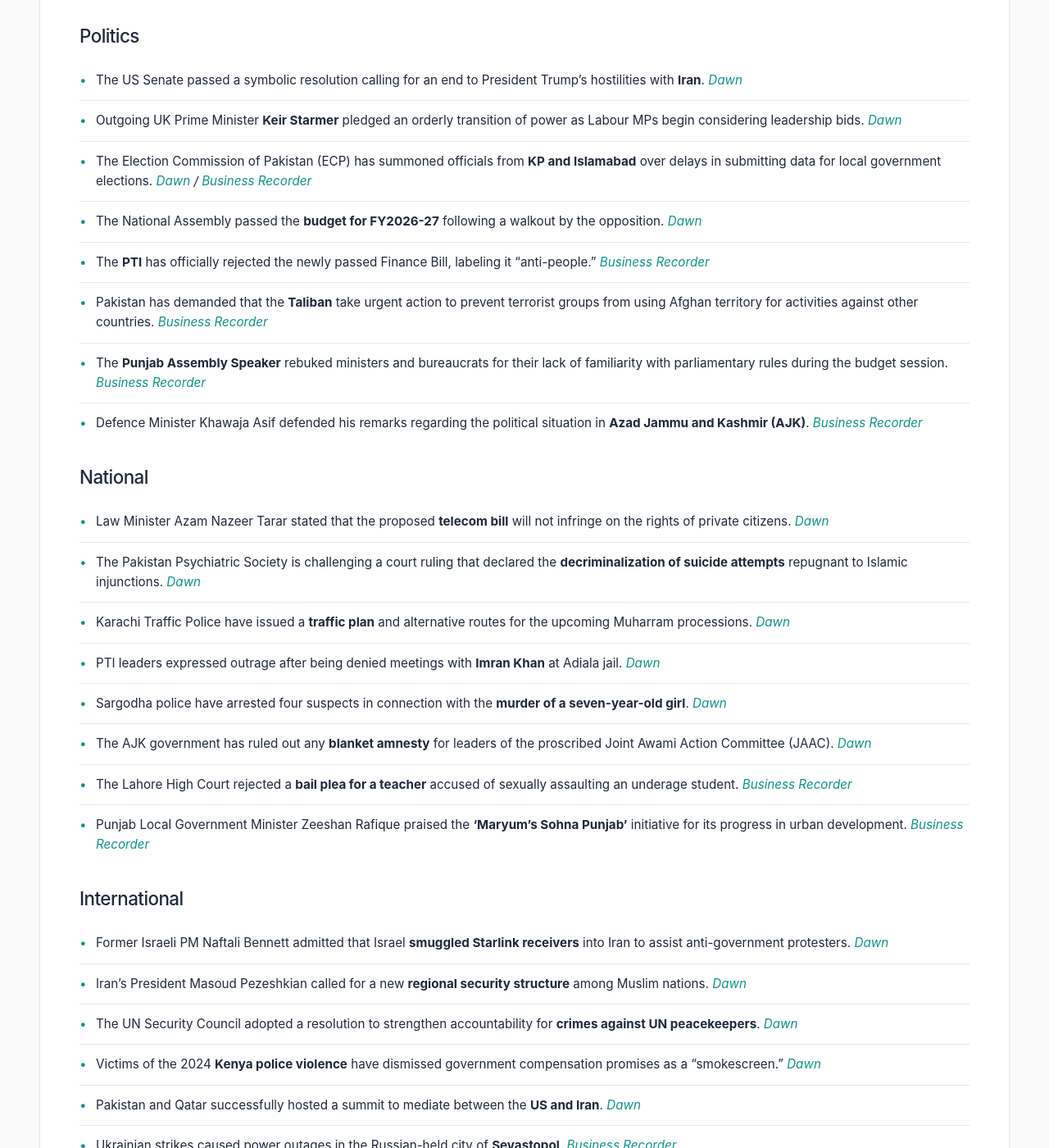
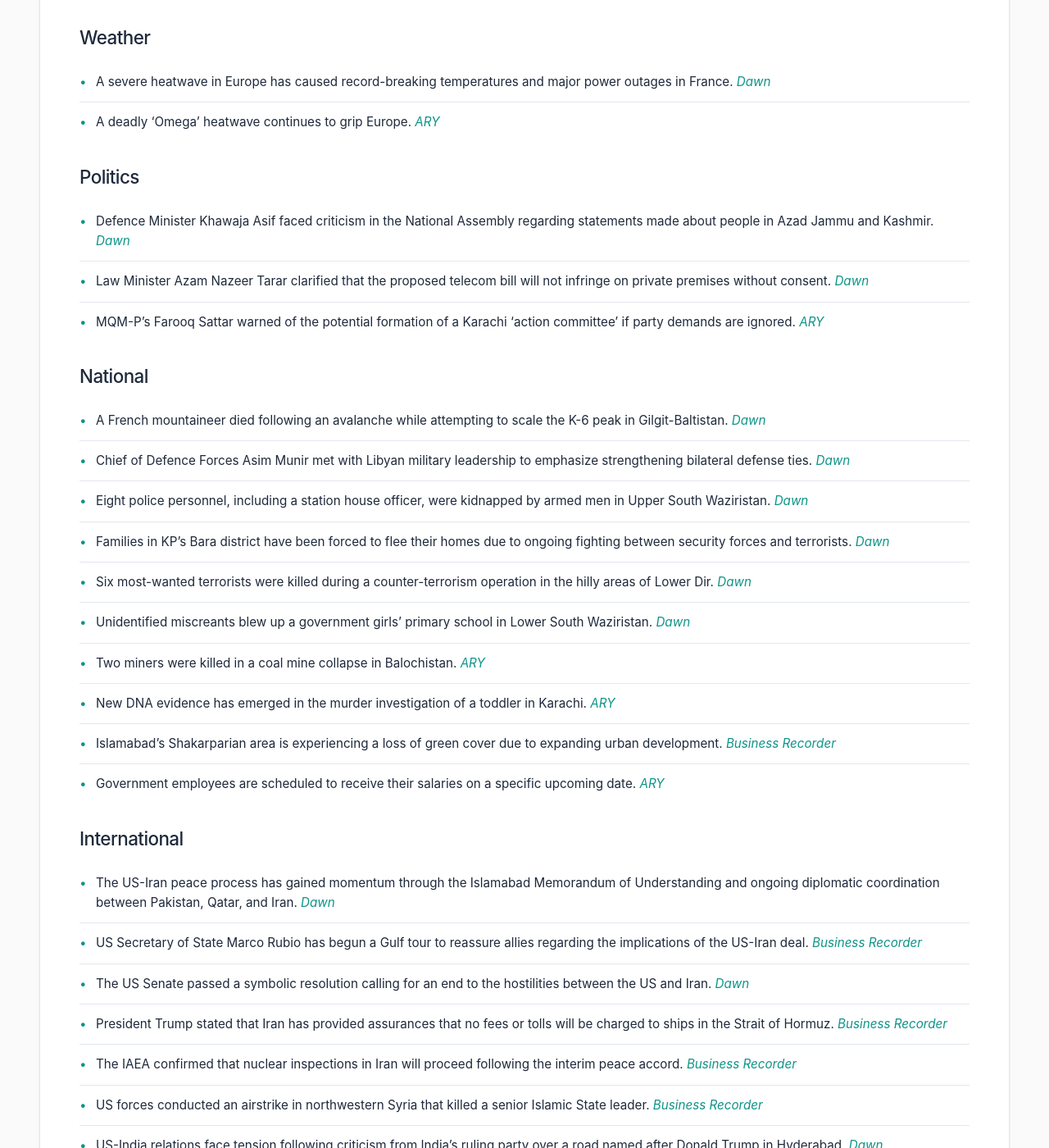
Before and after one commit to zsubzwary/news, a Jekyll site: the page built from en/index.md, in a window 1280 px wide and 1400 px high, scrolled down 1310 px. Shown: the whole window at 82% size. Built offline with Jekyll 4.4.1, drawn with Linux system fonts in a browser that asks for light colours; some web fonts are replaced; comment, search, counter and statistics services are not loaded; some of the changed text lies outside the part shown.

Commit message:
DateTime; 2026-06-24T16:06:39.655Z

```diff
--- a/en/index.md
+++ b/en/index.md
@@ -4,70 +4,68 @@ title: Pakistan News Briefing
 lang: en
 ---
 
-Published at: 24-Jun-2026 09:06PKT
+Published at: 24-Jun-2026 21:06PKT
 
 Time to read: 6 mins
 
 ### Economy
-- The Petroleum Division assured oil-marketing companies that upcoming price adjustments will be based on actual import premiums to minimize losses. *[Dawn](https://www.dawn.com/news/2010419/weekly-oil-pricing-mechanism-to-stay)*
-- Karachi Gateway Terminal Ltd (KGTL) plans to invest up to **$100 million** over five years to expand Karachi port facilities following a cargo surge. *[Dawn](https://www.dawn.com/news/2010285/kgtl-plans-up-to-100m-more-investment-in-karachi-port-after-cargo-surge-from-iran-war)*
-- Pakistan has approved the strategic **‘White Oil Pipeline’** project. *[ARY](https://arynews.tv/pakistan-approves-strategic-white-oil-pipeline-project)*
-- The Bank of Korea is increasing its monitoring of financial stability risks, particularly **household debt** and leveraged stock investments. *[Business Recorder](https://www.brecorder.com/news/40427114/bank-of-korea-board-member-raises-concerns-about-house-prices-leveraged-stock-investments)*
-- The **Indian rupee** is expected to decline as the US dollar hits a one-year high due to Federal Reserve rate hike expectations. *[Business Recorder](https://www.brecorder.com/news/40427111/indian-rupee-to-slide-after-dollar-powers-to-over-1-year-high-on-fed-hike-bets-risk-off)*
-- Indian shares are projected to open muted as expectations of tighter US Federal Reserve policy offset relief from lower oil prices. *[Business Recorder](https://www.brecorder.com/news/40427109/indian-shares-likely-to-open-muted-as-us-rate-hike-bets-offset-oil-relief)*
-- **Gold prices** have slipped as betting on US interest rate hikes bolstered the dollar. *[Business Recorder](https://www.brecorder.com/news/40427108/gold-slips-as-fed-rate-hike-expectations-buoy-dollar)*
-- Oil prices continue to decline amid expectations of smoother crude flows through the **Strait of Hormuz**. *[Business Recorder](https://www.brecorder.com/news/40427107/oil-prices-extend-decline-on-expectations-of-smoother-crude-flows-via-hormuz)*
-- The FPCCI expressed grave concern over the **curtailment of wind power plants**, which is causing significant revenue losses and threatening green energy investors. *[Business Recorder](https://www.brecorder.com/news/40427089/concern-expressed-over-curtailment-of-wind-power-plants)*
-- LESCO has surpassed a milestone of over **135,000 active net metering connections**, contributing a cumulative capacity exceeding 2,000 megawatts. *[Business Recorder](https://www.brecorder.com/news/40427090/lesco-achieves-net-metering-with-135837-connections)*
+- Startup Revora raised $2 million in seed funding to develop an AI operating platform for e-commerce merchants. *[Dawn](https://www.dawn.com/news/2010565/startup-revora-raises-2m-in-seed-funding-to-build-ai-platform-for-e-commerce-merchants)*
+- The Pakistan oil industry has warned of potential fuel supply risks following recent petrol and diesel price cuts. *[ARY](https://arynews.tv/petrol-diesel-price-cuts-fuel-supply-risks)*
+- The PTA has formally opened applications for Mobile Virtual Network Operator (MVNO) licenses, with an upfront fee of $140,000. *[Business Recorder](https://www.brecorder.com/news/40427161/pta-invites-bids-for-mobile-virtual-network-licences)*
+- Barclays has upgraded Pakistan’s dollar bonds to "overweight," citing improved oil market prospects and economic stability. *[Business Recorder](https://www.brecorder.com/news/40427160/barclays-upgraded-pakistan-debt-to-overweight-on-oil-outlook-bloomberg)*
+- Major Gulf equity markets closed lower due to uncertainty regarding the US-Iran accord and persistent interest rate concerns. *[Business Recorder](https://www.brecorder.com/news/40427158/most-gulf-markets-ease-as-caution-lingers-rate-concerns-persist)*
+- India and the US reported constructive progress in trade talks, though a final deal has not yet been reached. *[Business Recorder](https://www.brecorder.com/news/40427155/india-hails-progress-in-us-trade-talks-but-no-deal-yet)*
+- India’s central bank issued revised rules regarding how banks must compute their foreign exchange risk exposure. *[Business Recorder](https://www.brecorder.com/news/40427154/indias-central-bank-issues-revised-rules-on-banks-computation-of-fx-risk-exposure)*
+- Sri Lankan shares fell, dragged down by declines in real estate and consumer discretionary stocks. *[Business Recorder](https://www.brecorder.com/news/40427150/real-estate-consumer-discretionary-stocks-drag-sri-lankan-shares-lower)*
+- India’s financial crime agency flagged suspected foreign exchange violations and missing records at Rajesh Exports. *[Business Recorder](https://www.brecorder.com/news/40427149/india-financial-crime-agency-flags-forex-breaches-missing-records-at-rajesh-exports)*
+- Indian reinsurer GIC Re plans to reduce its overseas property risk exposure due to rising climate-related losses. *[Business Recorder](https://www.brecorder.com/news/40427147/indias-gic-re-plans-to-reduce-share-of-overseas-property-risk-as-climate-losses-rise)*
+- The Pakistani rupee recorded gains against the US dollar. *[Business Recorder](https://www.brecorder.com/news/40427137/intra-day-update-rupee-records-gain-against-us-dollar)*
+- Global oil supply is expected to increase as more tankers exit the Strait of Hormuz following the US-Iran interim deal. *[Business Recorder](https://www.brecorder.com/news/40427146/more-stranded-oil-tankers-exit-hormuz-adding-to-global-supply)*
+- Malaysian palm oil futures declined, tracking losses in rival edible oils. *[Business Recorder](https://www.brecorder.com/news/40427145/palm-oil-falls-tracking-rival-edible-oils-as-crude-retreats)*
+- The Indian rupee remained stable against the dollar, supported by likely central bank intervention. *[Business Recorder](https://www.brecorder.com/news/40427144/indian-rupee-cushioned-by-central-bank-hand-even-as-dollar-strength-dents-asia-fx)*
 
 ### Science & Technology
-- China's **LineShine** supercomputer has taken the top spot in the world's fastest supercomputer rankings, ending a decade of US dominance. *[Dawn](https://www.dawn.com/news/2010462/china-tops-worlds-fastest-supercomputer-ranking)*
-- The National Accountability Bureau (NAB) is launching a sovereign **AI-powered investigation system** to probe financial and white-collar crimes. *[Dawn](https://www.dawn.com/news/2010341/nab-to-launch-ai-based-investigation-system-to-probe-financial-crimes-white-collar-offences)*
-- Iran reported that its **card-based banking system** was hit by a cyberattack targeting three different lenders. *[ARY](https://arynews.tv/iran-says-card-based-banking-hit-by-cyberattack-on-three-lenders)*
+- Kaspersky warned FIFA World Cup fans to be cautious of hundreds of fake websites used for scams and data theft. *[Dawn](https://www.dawn.com/news/2010558/cybersecurity-company-flags-hundreds-of-fake-websites-targeting-fifa-world-cup-fans)*
+- A fire at a New Delhi data center has caused extensive damage and potential data loss for clients, including Google Cloud. *[Business Recorder](https://www.brecorder.com/news/40427159/stt-tata-delhi-data-centre-fire-leaves-clients-fearing-decades-of-data-lost-google-hit)*
+
+### Weather
+- A severe heatwave in Europe has caused record-breaking temperatures and major power outages in France. *[Dawn](https://www.dawn.com/news/2010494/major-power-outage-in-france-as-europe-wilts-under-record-heat)*
+- A deadly 'Omega' heatwave continues to grip Europe. *[ARY](https://arynews.tv/deadly-omega-heatwave-grips-europe)*
 
 ### Politics
-- The US Senate passed a symbolic resolution calling for an end to President Trump’s hostilities with **Iran**. *[Dawn](https://www.dawn.com/news/2010451/us-congress-passes-symbolic-iran-war-rebuke-to-trump)*
-- Outgoing UK Prime Minister **Keir Starmer** pledged an orderly transition of power as Labour MPs begin considering leadership bids. *[Dawn](https://www.dawn.com/news/2010421/starmer-vows-orderly-transition-as-labour-mps-mull-leadership-bids)*
-- The Election Commission of Pakistan (ECP) has summoned officials from **KP and Islamabad** over delays in submitting data for local government elections. *[Dawn](https://www.dawn.com/news/2010298/ecp-summons-kp-islamabad-officials-on-july-1-over-delay-in-local-govt-polls-data) / [Business Recorder](https://www.brecorder.com/news/40427099/islamabad-kp-ecp-summons-officials-over-delay-in-lg-polls)*
-- The National Assembly passed the **budget for FY2026-27** following a walkout by the opposition. *[Dawn](https://www.dawn.com/news/2010249/na-passes-budget-for-fy2026-27-following-opposition-walkout)*
-- The **PTI** has officially rejected the newly passed Finance Bill, labeling it "anti-people." *[Business Recorder](https://www.brecorder.com/news/40427100/pti-rejects-finance-bill)*
-- Pakistan has demanded that the **Taliban** take urgent action to prevent terrorist groups from using Afghan territory for activities against other countries. *[Business Recorder](https://www.brecorder.com/news/40427098/terrorists-groups-operating-in-afghanistan-pakistan-demands-taliban-take-urgent-action)*
-- The **Punjab Assembly Speaker** rebuked ministers and bureaucrats for their lack of familiarity with parliamentary rules during the budget session. *[Business Recorder](https://www.brecorder.com/news/40427096/punjab-assembly-budget-session-speaker-rebukes-ministers-bureaucracy-over-ignorance-of-rules)*
-- Defence Minister Khawaja Asif defended his remarks regarding the political situation in **Azad Jammu and Kashmir (AJK)**. *[Business Recorder](https://www.brecorder.com/news/40427097/asif-defends-remarks-on-political-situation-in-ajk)*
+- Defence Minister Khawaja Asif faced criticism in the National Assembly regarding statements made about people in Azad Jammu and Kashmir. *[Dawn](https://www.dawn.com/news/2010500/khawaja-asif-comes-under-fire-in-na-for-sweeping-statement-regarding-kashmiris)*
+- Law Minister Azam Nazeer Tarar clarified that the proposed telecom bill will not infringe on private premises without consent. *[Dawn](https://www.dawn.com/news/2010461/telecom-bill-wont-infringe-on-private-rights-minister)*
+- MQM-P's Farooq Sattar warned of the potential formation of a Karachi 'action committee' if party demands are ignored. *[ARY](https://arynews.tv/farooq-sattar-hints-at-karachi-based-action-committee)*
 
 ### National
-- Law Minister Azam Nazeer Tarar stated that the proposed **telecom bill** will not infringe on the rights of private citizens. *[Dawn](https://www.dawn.com/news/2010461/telecom-bill-wont-infringe-on-private-rights-minister)*
-- The Pakistan Psychiatric Society is challenging a court ruling that declared the **decriminalization of suicide attempts** repugnant to Islamic injunctions. *[Dawn](https://www.dawn.com/news/2010455/psychiatrists-challenge-fsc-ruling-on-suicide-attempts)*
-- Karachi Traffic Police have issued a **traffic plan** and alternative routes for the upcoming Muharram processions. *[Dawn](https://www.dawn.com/news/2010289/karachi-police-issue-traffic-plan-for-muharram-8-10-processions)*
-- PTI leaders expressed outrage after being denied meetings with **Imran Khan** at Adiala jail. *[Dawn](https://www.dawn.com/news/2010336/pti-rails-against-adiala-jail-admin-after-another-meeting-with-imran-denied)*
-- Sargodha police have arrested four suspects in connection with the **murder of a seven-year-old girl**. *[Dawn](https://www.dawn.com/news/2010300/sargodha-police-arrest-4-suspects-in-7-year-old-girls-murder-case)*
-- The AJK government has ruled out any **blanket amnesty** for leaders of the proscribed Joint Awami Action Committee (JAAC). *[Dawn](https://www.dawn.com/news/2010274/ajk-govt-rules-out-blanket-amnesty-for-proscribed-jaac-leaders)*
-- The Lahore High Court rejected a **bail plea for a teacher** accused of sexually assaulting an underage student. *[Business Recorder](https://www.brecorder.com/news/40427092/lhc-rejects-teachers-bail-plea)*
-- Punjab Local Government Minister Zeeshan Rafique praised the **‘Maryum’s Sohna Punjab’** initiative for its progress in urban development. *[Business Recorder](https://www.brecorder.com/news/40427093/minister-praises-maryums-sohna-punjab-initiative)*
+- A French mountaineer died following an avalanche while attempting to scale the K-6 peak in Gilgit-Baltistan. *[Dawn](https://www.dawn.com/news/2010554/french-mountaineer-dies-as-avalanche-hits-gbs-k-6-peak)*
+- Chief of Defence Forces Asim Munir met with Libyan military leadership to emphasize strengthening bilateral defense ties. *[Dawn](https://www.dawn.com/news/2010538/cdf-munir-libyan-military-leader-stress-importance-of-strengthening-bilateral-defence-ties)*
+- Eight police personnel, including a station house officer, were kidnapped by armed men in Upper South Waziristan. *[Dawn](https://www.dawn.com/news/2010551/sho-among-8-cops-kidnapped-by-armed-men-in-upper-south-waziristan-police)*
+- Families in KP's Bara district have been forced to flee their homes due to ongoing fighting between security forces and terrorists. *[Dawn](https://www.dawn.com/news/2010505/caught-in-fighting-between-security-forces-and-terrorists-residents-in-kps-bara-are-forced-to-leave-their-homes)*
+- Six most-wanted terrorists were killed during a counter-terrorism operation in the hilly areas of Lower Dir. *[Dawn](https://www.dawn.com/news/2010484/6-most-wanted-terrorists-killed-in-lower-dir-operation-ctd)*
+- Unidentified miscreants blew up a government girls' primary school in Lower South Waziristan. *[Dawn](https://www.dawn.com/news/2010497/girls-primary-school-blown-up-by-unidentified-miscreants-in-kps-lower-south-waziristan)*
+- Two miners were killed in a coal mine collapse in Balochistan. *[ARY](https://arynews.tv/two-miners-killed-in-balochistan-coal-mine-collapse)*
+- New DNA evidence has emerged in the murder investigation of a toddler in Karachi. *[ARY](https://arynews.tv/karachi-toddler-kulsoom-case-dna-evidence-reveals-key-clues)*
+- Islamabad's Shakarparian area is experiencing a loss of green cover due to expanding urban development. *[Business Recorder](https://www.brecorder.com/news/40426990/from-green-haven-to-concrete-zone-shakarparians-slow-disappearance)*
+- Government employees are scheduled to receive their salaries on a specific upcoming date. *[ARY](https://arynews.tv/govt-employees-to-get-salary-on-this-date)*
 
 ### International
-- Former Israeli PM Naftali Bennett admitted that Israel **smuggled Starlink receivers** into Iran to assist anti-government protesters. *[Dawn](https://www.dawn.com/news/2010445/israel-smuggled-starlink-system-into-iran-ex-pm-admits)*
-- Iran’s President Masoud Pezeshkian called for a new **regional security structure** among Muslim nations. *[Dawn](https://www.dawn.com/news/2010220/hands-of-friendship-iran-president-calls-for-new-regional-security-structure-among-muslim-nations)*
-- The UN Security Council adopted a resolution to strengthen accountability for **crimes against UN peacekeepers**. *[Dawn](https://www.dawn.com/news/2010420/153-states-back-move-to-tackle-crimes-against-un-peacekeepers)*
-- Victims of the 2024 **Kenya police violence** have dismissed government compensation promises as a "smokescreen." *[Dawn](https://www.dawn.com/news/2010332/victims-of-2024-kenya-police-violence-say-compensation-promise-a-smokescreen)*
-- Pakistan and Qatar successfully hosted a summit to mediate between the **US and Iran**. *[Dawn](https://www.dawn.com/news/2010436/trouble-at-home)*
-- Ukrainian strikes caused power outages in the Russian-held city of **Sevastopol**. *[Business Recorder](https://www.brecorder.com/news/40427113/russian-held-sevastopol-without-power-after-ukraine-strikes-moscow-installed-governor-says)*
+- The US-Iran peace process has gained momentum through the Islamabad Memorandum of Understanding and ongoing diplomatic coordination between Pakistan, Qatar, and Iran. *[Dawn](https://www.dawn.com/news/2010545/pm-shehbaz-qatari-emir-express-satisfaction-at-positive-progress-of-us-iran-talks-agree-to-sustain-momentum)*
+- US Secretary of State Marco Rubio has begun a Gulf tour to reassure allies regarding the implications of the US-Iran deal. *[Business Recorder](https://www.brecorder.com/news/40427151/rubio-starts-gulf-tour-as-allies-sceptical-about-iran-deal-seek-answers)*
+- The US Senate passed a symbolic resolution calling for an end to the hostilities between the US and Iran. *[Dawn](https://www.dawn.com/news/2010451/us-congress-passes-symbolic-iran-war-rebuke-to-trump)*
+- President Trump stated that Iran has provided assurances that no fees or tolls will be charged to ships in the Strait of Hormuz. *[Business Recorder](https://www.brecorder.com/news/40427153/trump-says-assured-by-iran-no-tolls-to-be-charged-at-hormuz)*
+- The IAEA confirmed that nuclear inspections in Iran will proceed following the interim peace accord. *[Business Recorder](https://www.brecorder.com/news/40427148/iaea-chief-says-iran-inspections-will-go-ahead-working-on-modalities)*
+- US forces conducted an airstrike in northwestern Syria that killed a senior Islamic State leader. *[Business Recorder](https://www.brecorder.com/news/40427157/us-forces-killed-islamic-state-leader-in-syria-airstrike-central-command-says)*
+- US-India relations face tension following criticism from India's ruling party over a road named after Donald Trump in Hyderabad. *[Dawn](https://www.dawn.com/news/2010513/outrageous-indian-tech-hub-names-road-for-trump-drawing-criticism-from-modis-party)*
+- US Vice President JD Vance commented on the complexities of South Asian diplomacy involving India and Pakistan. *[Dawn](https://www.dawn.com/news/2010503/why-modis-strategy-to-isolate-pakistan-backfired)*
+- A man who gained fame for disarming a gunman at Bondi Beach has pleaded not guilty to assaulting his father. *[Dawn](https://www.dawn.com/news/2010486/man-who-rose-to-fame-after-disarming-bondi-beach-attacker-denies-assaulting-father)*
+- A new book has released claims regarding Donald Trump's relationship with an aide. *[ARY](https://arynews.tv/new-book-exposes-trumps-claims-about-aide-natalie-harp-loves-him-like-his-wife)*
+- Bill Gates has named individuals in testimony related to the Epstein blackmail case. *[ARY](https://arynews.tv/bill-gates-names-3-women-in-epstein-blackmail-testimony-including-russian-player)*
+- Millions of Americans are facing the loss of food stamps following cuts under the Trump administration. *[ARY](https://arynews.tv/millions-lose-food-stamps-under-trump-cuts-arizona-is-hardest-hit)*
 
 ### Sports
-- Ben Stokes has been urged to use recent **curfew controversies** as motivation to defeat New Zealand. *[ARY](https://arynews.tv/stokes-urged-to-use-curfew-controversy-as-fuel-to-beat-new-zealand)*
-- Panama has been eliminated from the **World Cup** following a defeat to Croatia. *[ARY](https://arynews.tv/panama-out-of-world-cup-after-defeat-to-croatia)*
-- England and Ghana are nearing qualification for the **World Cup last 32** following a draw. *[ARY](https://arynews.tv/england-ghana-close-in-on-world-cup-last-32-after-draw)*
-- Australia defeated Pakistan in the **Women’s T20 World Cup**. *[ARY](https://arynews.tv/australia-crush-pakistan-in-womens-t20-world-cup)*
-- The US has eased rules regarding the **Iranian team** for Game 3 of the World Cup. *[ARY](https://arynews.tv/us-eases-rules-on-iran-team-for-game-3-of-world-cup)*
-- **Cristiano Ronaldo** made history by becoming the first player to score in six different World Cups. *[ARY](https://arynews.tv/ronaldo-delights-in-silencing-attacks-after-making-world-cup-history) / [Business Recorder](https://www.brecorder.com/news/40427110/im-back-record-breaker-ronaldo-fires-portugal-to-5-0-win-over-uzbekistan)*
-- Naomi Osaka has reached the last eight in **Bad Homburg**. *[ARY](https://arynews.tv/osaka-overcomes-dip-to-reach-bad-homburg-last-eight)*
-- The **Moroccan squad** is reportedly supporting player Achraf Hakimi amidst an impending trial. *[ARY](https://arynews.tv/morocco-squad-supporting-hakimi-despite-impending-rape-trial)*
-
-### Health
-- Australian authorities have increased **bird flu** surveillance following confirmed cases in migratory seabirds. *[Business Recorder](https://www.brecorder.com/news/40427112/australia-ramps-up-bird-flu-surveillance-testing-after-first-mainland-cases-reported)*
-- Nestlé Pakistan, PCSIR, and PSFST commemorated **World Food Safety Day** to promote a stronger food safety ecosystem. *[Business Recorder](https://www.brecorder.com/news/40427095/nestle-pakistan-pcsir-and-psfst-marks-world-food-safety-day)*
+- Senegal's goalkeeper Edouard Mendy has been ruled out of the World Cup match against Iraq due to a knee injury. *[Business Recorder](https://www.brecorder.com/news/40427156/senegal-keeper-mendy-out-of-world-cup-clash-with-iraq-due-to-knee-injury)*
 
 ### Other
-- An editorial suggests Pakistan must better **sequence investments** between universities and vocational training to drive growth. *[Dawn](https://www.dawn.com/news/2010435/sequencing-skills-and-degrees)*
-- Social experts called for simpler access to public services for **widows** on International Widows Day. *[Business Recorder](https://www.brecorder.com/news/40427091/international-widows-day-marked)*
-- Mobilink Bank and the Depilex Smileagain Foundation provided **electric scooters** to female survivors of burn violence. *[Business Recorder](https://www.brecorder.com/news/40427094/25-scooters-to-female-survivors-of-burn-violence-mobilink-bank-depilex-smileagain-foundation-collaborate)*
+- A graphical interpretation explores the cultural soundscapes of Muharram mourning processions. *[Dawn](https://www.dawn.com/news/2009513/soundscapes-of-muharram)*
+- Hints suggest that the second season of the Apple TV+ series 'Sugar' will feature a darker tone. *[ARY](https://arynews.tv/farrell-hints-that-season-2-of-sugar-will-be-darker-deadlier-on-apple-tv)*
```
